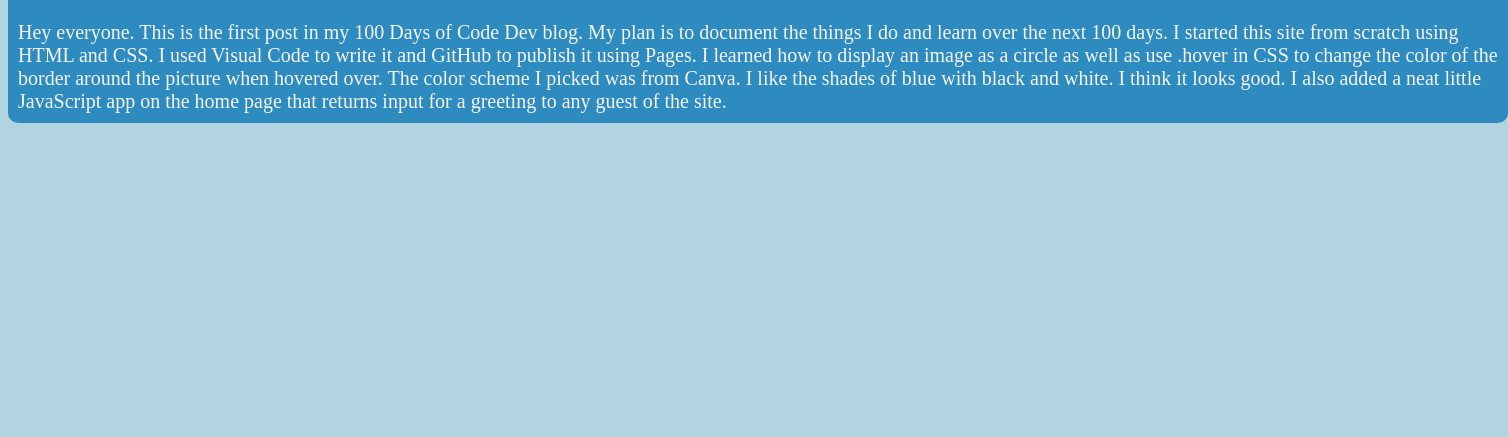
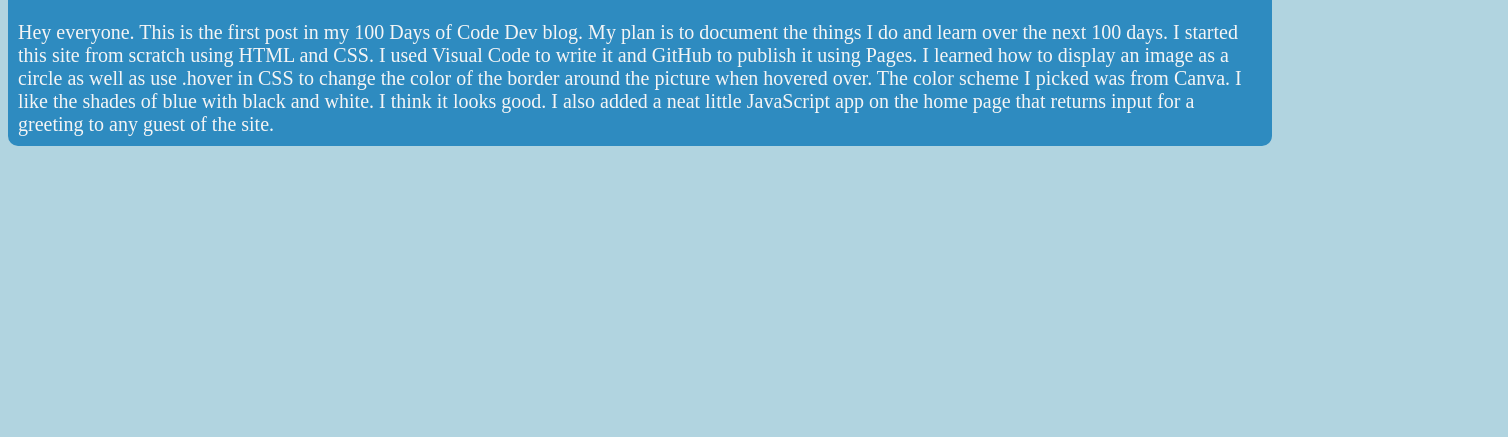
Before and after one commit to relram/me, a plain HTML site: page devblog.html in a window 1280 px wide. Shown: the part 363-800 px from the top of the page, 1508 px wide, since content can reach past the window. Drawn offline with Linux system fonts and the light colour scheme.

Commit message:
updated blog to resize with browser

```diff
--- a/style.css
+++ b/style.css
@@ -50,7 +50,7 @@ nav {
 }
 
 .post {
-    width: 1500px;
+    width: auto;
     background-color: #2E8BC0;
     border-radius: 10px;
     color: whitesmoke;
```
